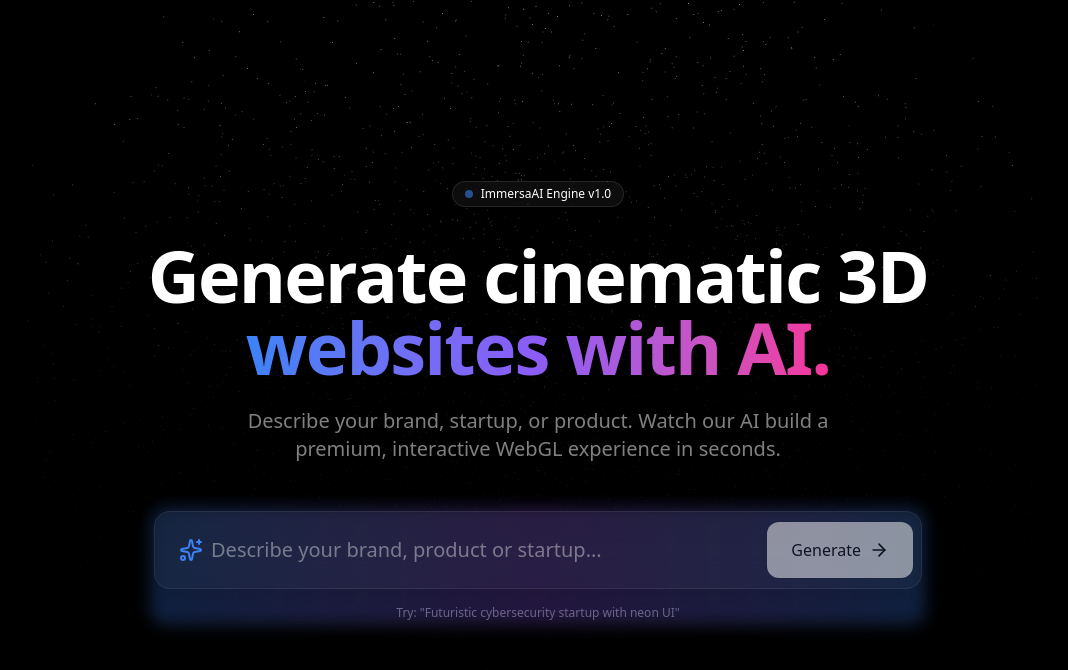
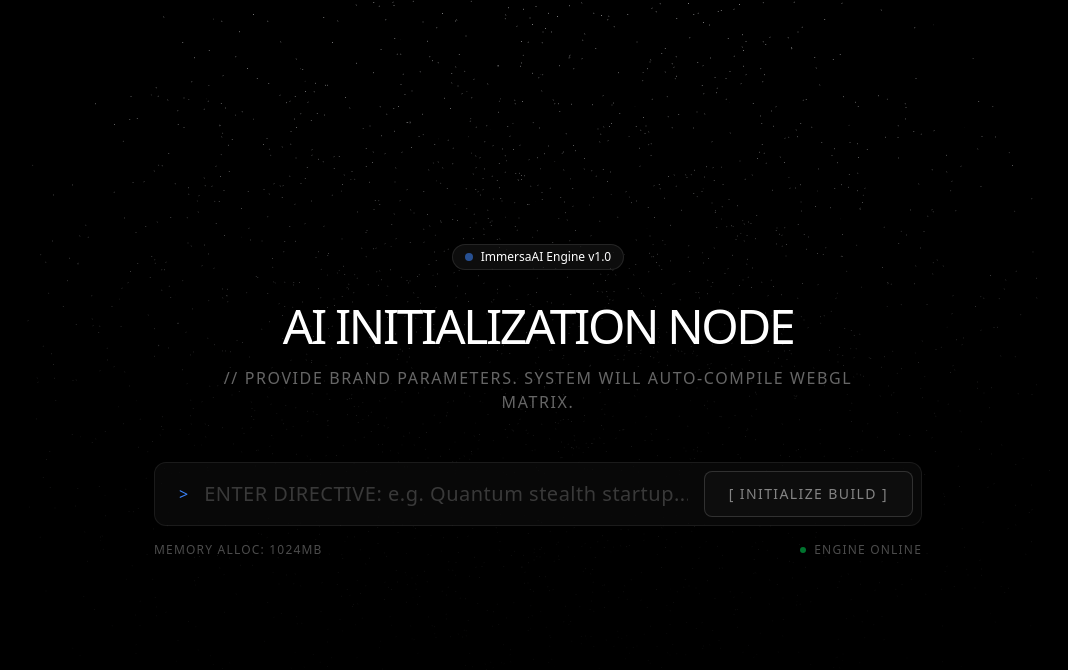
Before and after one commit to aryan-guptta-2007/immersaai, a Next.js app: page /engine in a window 1280 px wide. Shown: the top 670 px of the page, without its empty margins (102-1170 px from the left). Built offline with nearby package versions, Linux system fonts and the light colour scheme; no server answers; sample sign-in values are in the browser's storage.

Commit message:
feat: phase L immersa mode - full screen cinematic editor ui overhaul

```diff
--- a/src/app/engine/ClientEngine.tsx
+++ b/src/app/engine/ClientEngine.tsx
@@ -83,28 +83,24 @@ export default function Home() {
                 ImmersaAI Engine v1.0
               </motion.div>
 
-              <motion.h1
-                initial={{ opacity: 0, y: 30 }}
-                animate={{ opacity: 1, y: 0 }}
+              <motion.div
+                initial={{ opacity: 0, scale: 0.95 }}
+                animate={{ opacity: 1, scale: 1 }}
                 transition={{ duration: 0.8, delay: 0.2 }}
-                className="text-5xl md:text-7xl font-bold tracking-tight mb-6"
+                className="w-full max-w-4xl mx-auto flex flex-col items-center"
               >
-                Generate cinematic 3D <br className="hidden md:block" />
-                <span className="text-transparent bg-clip-text bg-gradient-to-r from-primary via-accent to-pink-500">
-                  websites with AI.
-                </span>
-              </motion.h1>
+                <h1 className="text-4xl md:text-5xl font-mono tracking-tighter mb-4 text-white uppercase">
+                  AI Initialization Node
+                </h1>
 
-              <motion.p
-                initial={{ opacity: 0, y: 20 }}
-                animate={{ opacity: 1, y: 0 }}
-                transition={{ duration: 0.8, delay: 0.3 }}
-                className="text-lg md:text-xl text-white/50 mb-12 max-w-2xl mx-auto font-light"
-              >
-                Describe your brand, startup, or product. Watch our AI build a premium, interactive WebGL experience in seconds.
-              </motion.p>
+                <p className="text-sm md:text-base font-mono text-white/40 mb-12 max-w-2xl mx-auto uppercase tracking-widest">
+                  {"// Provide brand parameters. System will auto-compile WebGL matrix."}
+                </p>
 
-              <PromptInput onSubmit={handleGenerate} isGenerating={isGenerating} />
+                <div className="w-full">
+                  <PromptInput onSubmit={handleGenerate} isGenerating={isGenerating} />
+                </div>
+              </motion.div>
             </div>
           </motion.div>
         ) : (
--- a/src/components/PromptInput.tsx
+++ b/src/components/PromptInput.tsx
@@ -28,42 +28,47 @@ export function PromptInput({ onSubmit, isGenerating }: PromptInputProps) {
             onSubmit={handleSubmit}
             className="relative w-full max-w-3xl mx-auto z-20 group"
         >
-            <div className="absolute -inset-1 bg-gradient-to-r from-primary via-accent to-primary rounded-2xl blur opacity-25 group-hover:opacity-40 transition duration-1000 group-hover:duration-200 animate-gradient-xy" />
+            <div className="relative flex flex-col md:flex-row items-center glass-panel bg-black/80 backdrop-blur-2xl border border-white/10 rounded-xl overflow-hidden p-2 transition-all duration-300 focus-within:border-white/30 focus-within:bg-black w-full">
 
-            <div className="relative flex items-center glass-panel rounded-2xl overflow-hidden p-2 transition-all duration-300 focus-within:ring-2 focus-within:ring-primary/50">
-                <div className="pl-4 pr-2">
-                    {isGenerating ? (
-                        <Loader2 className="w-6 h-6 text-accent animate-spin" />
-                    ) : (
-                        <Sparkles className="w-6 h-6 text-primary" />
-                    )}
-                </div>
-
+                <div className="flex items-center w-full px-4 py-2">
+                    <span className="text-primary font-mono mr-4">&gt;</span>
                     <input
                         type="text"
                         value={prompt}
                         onChange={(e) => setPrompt(e.target.value)}
                         disabled={isGenerating}
-                    placeholder="Describe your brand, product or startup..."
-                    className="w-full bg-transparent border-none text-white placeholder-white/40 text-lg md:text-xl py-4 focus:outline-none disabled:opacity-50 font-light"
+                        placeholder="ENTER DIRECTIVE: e.g. Quantum stealth startup..."
+                        className="w-full bg-transparent border-none text-white placeholder-white/20 text-lg md:text-xl focus:outline-none disabled:opacity-50 font-mono tracking-wide"
+                        autoFocus
                     />
+                </div>
 
+                <div className="w-full md:w-auto px-2 pb-2 md:pb-0 md:px-0 mt-2 md:mt-0 flex justify-end">
                     <button
                         type="submit"
                         disabled={isGenerating || !prompt.trim()}
                         className={cn(
-                        "ml-2 flex items-center justify-center bg-white text-black rounded-xl px-6 py-4 font-medium transition-all duration-300",
-                        "hover:scale-[1.02] hover:bg-white/90 active:scale-[0.98]",
-                        "disabled:opacity-50 disabled:hover:scale-100 cursor-pointer disabled:cursor-not-allowed"
+                            "flex items-center justify-center bg-white/5 hover:bg-white/10 text-white border border-white/10 rounded-lg px-6 py-3 font-mono text-sm tracking-widest transition-all duration-300 whitespace-nowrap",
+                            "active:scale-[0.98]",
+                            "disabled:opacity-50 disabled:hover:scale-100 cursor-pointer disabled:cursor-not-allowed group-focus-within:border-white/30",
+                            isGenerating && "border-primary/50 text-primary"
                         )}
                     >
-                    {isGenerating ? "Generating" : "Generate"}
-                    {!isGenerating && <ArrowRight className="ml-2 w-5 h-5" />}
+                        {isGenerating ? (
+                            <>
+                                <Loader2 className="w-4 h-4 mr-2 animate-spin" />
+                                COMPILING...
+                            </>
+                        ) : (
+                            "[ INITIALIZE BUILD ]"
+                        )}
                     </button>
                 </div>
+            </div>
 
-            <div className="mt-4 flex justify-center gap-4 text-xs font-mono text-white/40">
-                <span>Try: "Futuristic cybersecurity startup with neon UI"</span>
+            <div className="mt-4 flex justify-between items-center text-[10px] md:text-xs font-mono text-white/30 uppercase tracking-widest">
+                <span>Memory alloc: 1024MB</span>
+                <span className="flex items-center gap-2"><div className="w-1.5 h-1.5 rounded-full bg-green-500 animate-pulse" /> ENGINE ONLINE</span>
             </div>
         </motion.form>
     );
```
Also changed, not shown: src/components/PreviewCanvas.tsx (+43 -33 lines). Lines whose indentation alone changed are shown as unchanged.
